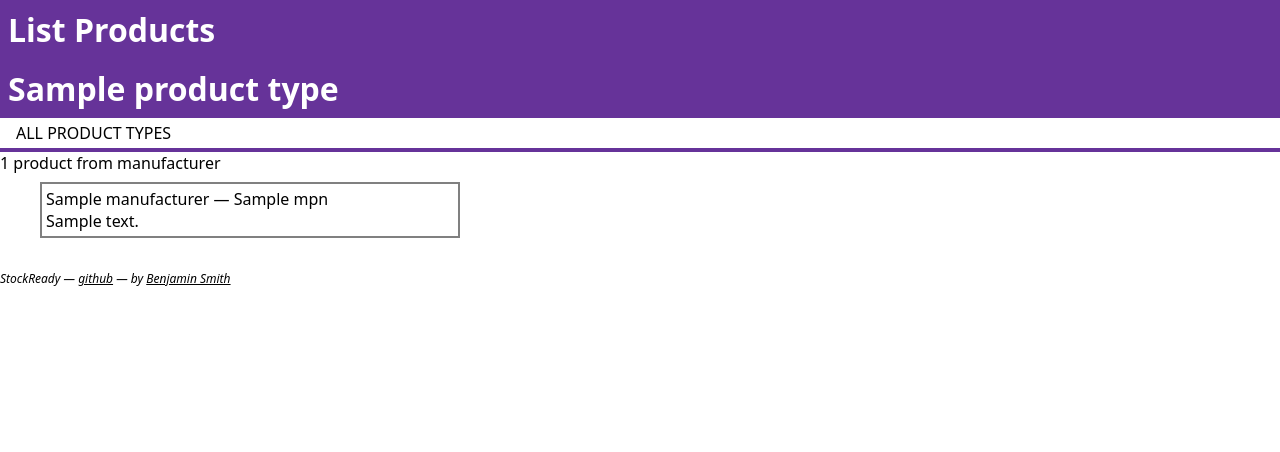
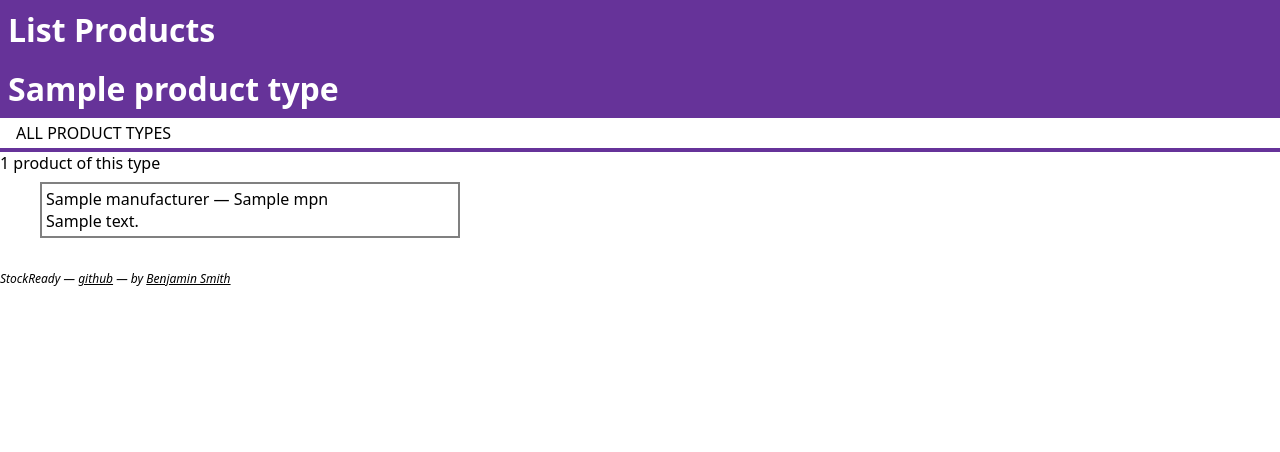
Before and after one commit to bsmith/StockReady, a Flask app: page /product_types/1/products in a window 1280 px wide. Shown: the top 452 px of the page. Run offline with Flask 2, Linux system fonts and the light colour scheme; a database or web service that is not in the repository returns one stand-in record (values such as "Sample title"); some libraries are stand-ins or nearby versions; some web fonts are replaced.

Commit message:
💄 Tabular numbers and a phrasing error

```diff
--- a/static/style.css
+++ b/static/style.css
@@ -23,6 +23,14 @@ address { font-style: normal; font-size: inherit }
 body {
     font-family: system-ui, -apple-system, BlinkMacSystemFont, 'Segoe UI', Roboto, Oxygen, Ubuntu, Cantarell, 'Open Sans', 'Helvetica Neue', sans-serif;
     font-size: 1rem;
+    /* font-feature-settings: "tnum"; */
+    font-variant-numeric: tabular-nums;
+}
+
+.stock-on-hand {
+    /* NB. my chosen font doesn't have slashed zeros */
+    /* font-feature-settings: "zero", "tnum"; */
+    font-variant-numeric: tabular-nums slashed-zero;
 }
 
 .logotype {
--- a/templates/product_types/products.html.j2
+++ b/templates/product_types/products.html.j2
@@ -12,9 +12,9 @@
 {% block content %}
 <aside class="product-count">
     {% if (products|length) > 1 %}
-    <p>{{ products |length }} products from manufacturer</p>
+    <p>{{ products |length }} products of this type</p>
     {% elif (products|length) == 1 %}
-    <p>1 product from manufacturer</p>
+    <p>1 product of this type</p>
     {% endif %}
 </aside>
 <article class="related-products">
```
